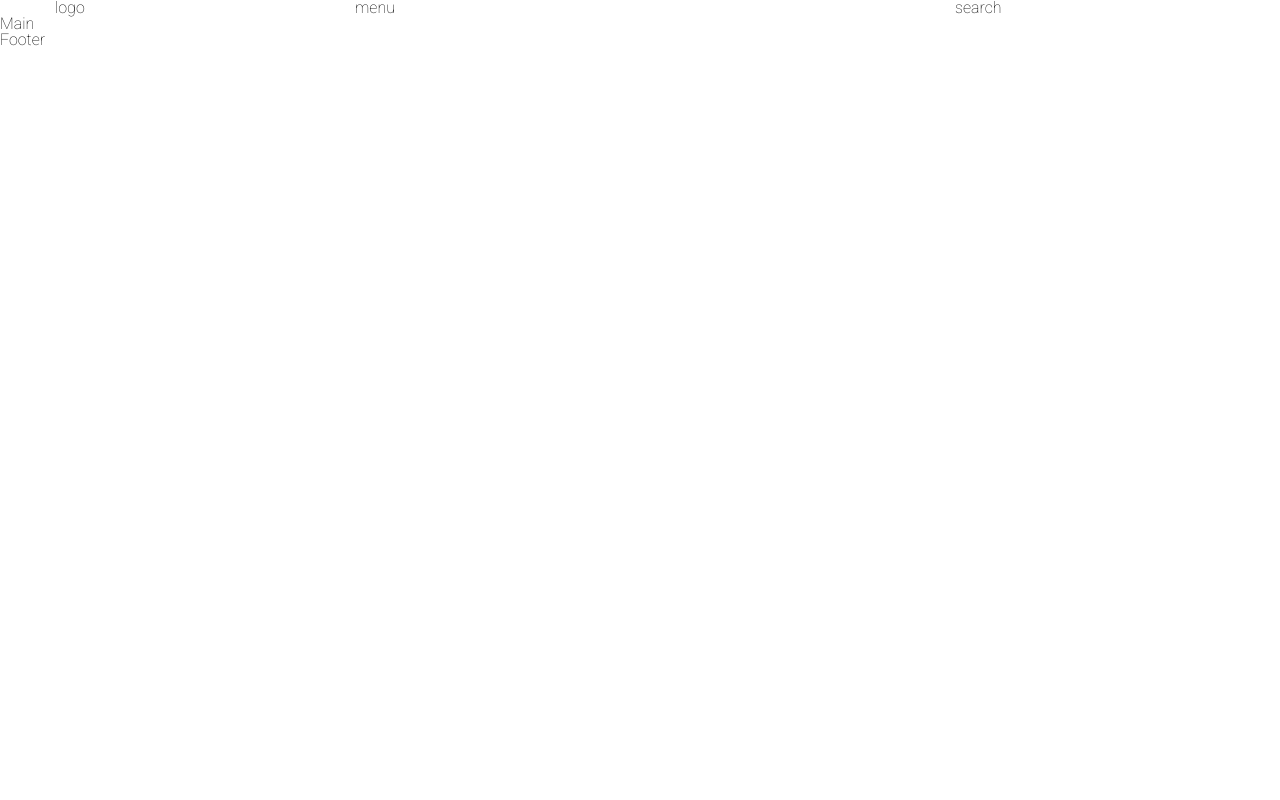
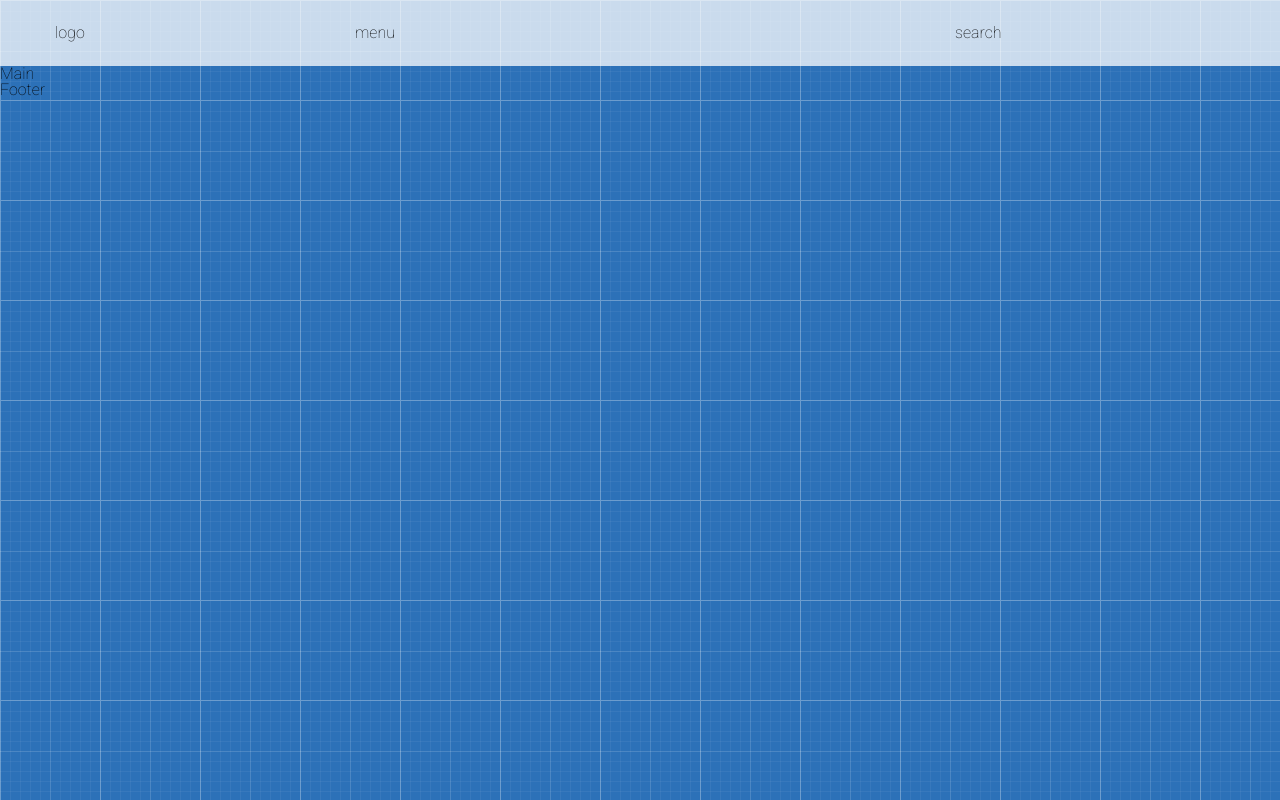
Before and after one commit to Sosudy/project-shop, a plain HTML site: page index.html in a window 1280 px wide. Drawn offline with Linux system fonts and the light colour scheme.

Commit message:
add images and backgrounds

```diff
--- a/index.html
+++ b/index.html
@@ -9,7 +9,7 @@
     <title>Shop Project</title>
 </head>
 <body>
-    <header class="header"></header>
+    <header class="header">
         <div class="container">
             <div class="row">
                 <div class="col-3">
@@ -23,6 +23,7 @@
                 </div>
             </div>
         </div>
+    </header>
     <main class="main">Main</main>
     <footer class="footer">Footer</footer>
 </body>
--- a/style.css
+++ b/style.css
@@ -2,6 +2,7 @@
 
 body {
     font-family: 'Roboto', sans-serif;
+    background-image: url(images/patt.png);
 }
 
 * {
@@ -39,3 +40,8 @@ body {
     padding-left: 15px;
     padding-right: 15px;
 }
+
+.header {
+    background-color: rgba(255, 255, 255, 0.75);
+    padding: 25px 0;
+}
```
Also changed, not shown: images/logo.png (added), images/patt.png (added).
